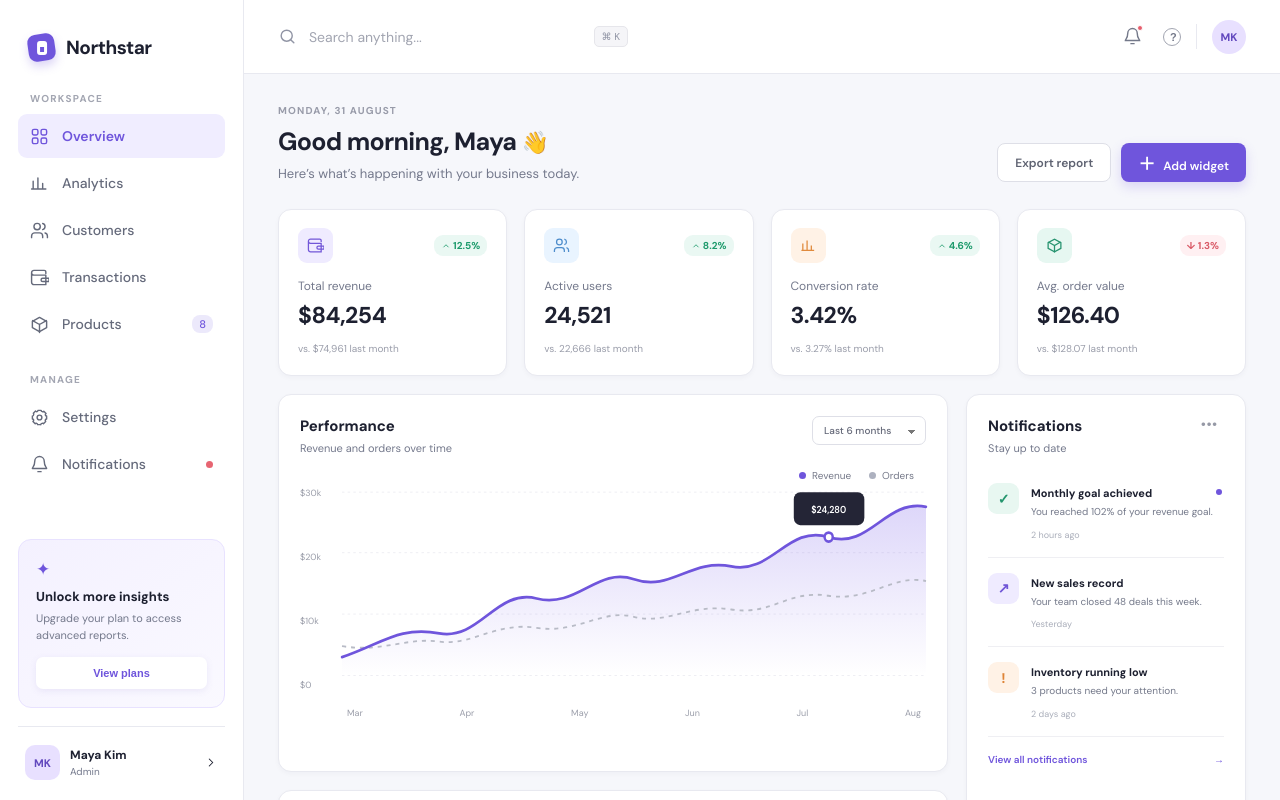
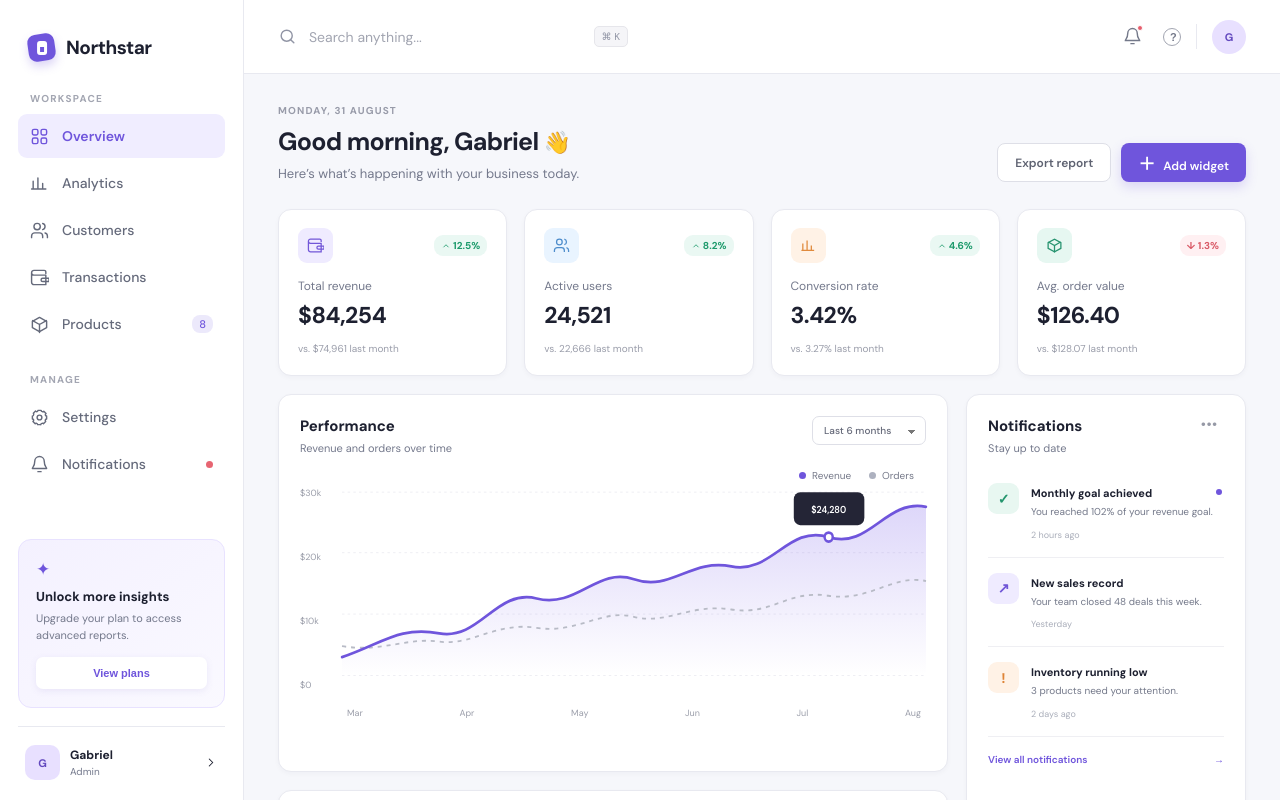
Before and after one commit to gabrielGi-svg/codex-first-project, a website: page index.html in a window 1280 px wide. Shown: the top 800 px of the page. Drawn offline with Linux system fonts and the light colour scheme.

Commit message:
Personalize dashboard for Gabriel

```diff
--- a/index.html
+++ b/index.html
@@ -40,7 +40,7 @@
           <a href="#" class="nav-item"><svg><use href="#i-bell"/></svg>Notifications<span class="dot"></span></a>
         </nav>
         <div class="upgrade-card"><span class="spark">✦</span><strong>Unlock more insights</strong><p>Upgrade your plan to access advanced reports.</p><button>View plans</button></div>
-        <div class="sidebar-profile"><div class="avatar">MK</div><div><strong>Maya Kim</strong><span>Admin</span></div><svg><use href="#i-chevron"/></svg></div>
+        <div class="sidebar-profile"><div class="avatar">G</div><div><strong>Gabriel</strong><span>Admin</span></div><svg><use href="#i-chevron"/></svg></div>
       </aside>
       <div class="sidebar-overlay" id="sidebarOverlay"></div>
 
@@ -48,11 +48,11 @@
         <header class="topbar">
           <button class="icon-button menu-button" id="menuButton" aria-label="Open navigation"><svg><use href="#i-menu"/></svg></button>
           <div class="search"><svg><use href="#i-search"/></svg><input aria-label="Search" placeholder="Search anything..."/><kbd>⌘ K</kbd></div>
-          <div class="header-actions"><button class="icon-button notification-button" aria-label="Notifications"><svg><use href="#i-bell"/></svg><span></span></button><button class="help-button">?</button><div class="header-divider"></div><div class="header-avatar">MK</div></div>
+          <div class="header-actions"><button class="icon-button notification-button" aria-label="Notifications"><svg><use href="#i-bell"/></svg><span></span></button><button class="help-button">?</button><div class="header-divider"></div><div class="header-avatar">G</div></div>
         </header>
 
         <div class="content">
-          <section class="page-heading"><div><p class="eyebrow">MONDAY, 31 AUGUST</p><h1>Good morning, Maya <span>👋</span></h1><p>Here’s what’s happening with your business today.</p></div><div class="heading-actions"><button class="ghost-button">Export report</button><button class="primary-button"><span>＋</span> Add widget</button></div></section>
+          <section class="page-heading"><div><p class="eyebrow">MONDAY, 31 AUGUST</p><h1>Good morning, Gabriel <span>👋</span></h1><p>Here’s what’s happening with your business today.</p></div><div class="heading-actions"><button class="ghost-button">Export report</button><button class="primary-button"><span>＋</span> Add widget</button></div></section>
 
           <section class="kpi-grid" aria-label="Key performance indicators">
             <article class="kpi-card"><div class="kpi-top"><span class="kpi-icon purple"><svg><use href="#i-wallet"/></svg></span><span class="trend up"><svg><use href="#i-up"/></svg>12.5%</span></div><p>Total revenue</p><h2>$84,254</h2><span class="comparison">vs. $74,961 last month</span></article>
```
